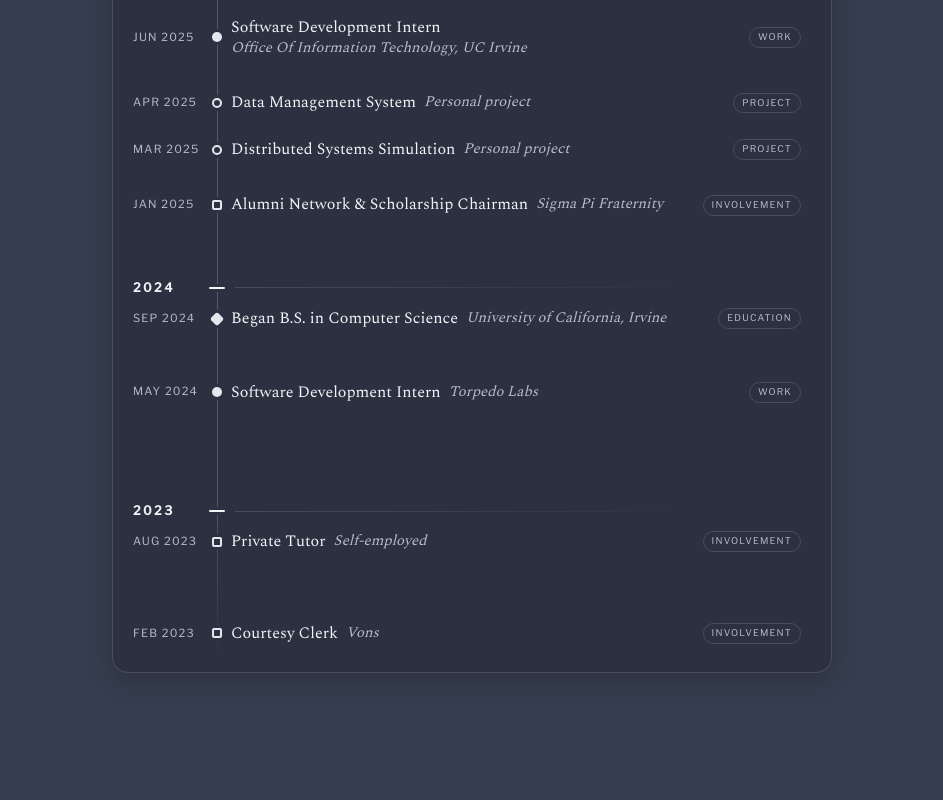
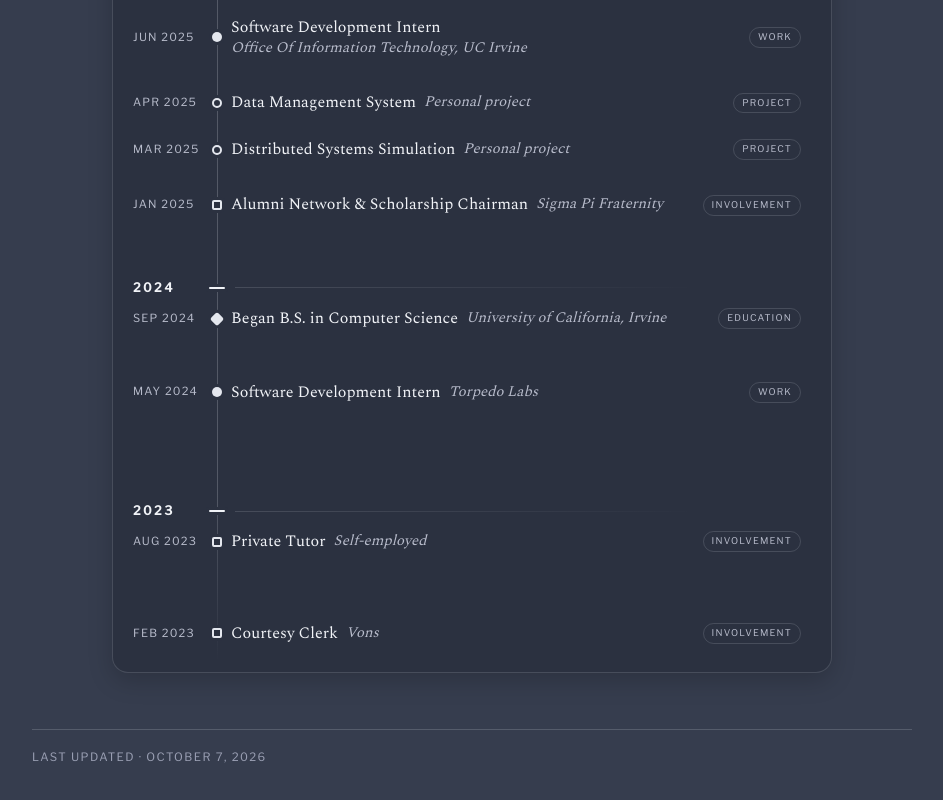
Before and after one commit to alieldaoushyuci/portfolio, a Next.js app: page /portfolio/ in a window 1280 px wide. Shown: the part 1255-2055 px from the top of the page, without its empty margins (168-1111 px from the left). Built offline with nearby package versions, Linux system fonts and the light colour scheme.

Commit message:
Improve pursuit video crops and maintain accurate per-page update dates

```diff
--- a/app/components/LastUpdated.jsx
+++ b/app/components/LastUpdated.jsx
@@ -1,12 +1,18 @@
 'use client';
 
 import { usePathname } from 'next/navigation';
+import { PAGE_UPDATES } from '@/data/page-updates';
 
 export default function LastUpdated() {
   const pathname = usePathname();
-  if (!pathname || pathname === '/') return null;
+  const route = pathname?.replace(/^\/portfolio(?=\/|$)/, '').replace(/\/$/, '') || '/';
+  const date = PAGE_UPDATES[route];
+  if (!date) return null;
+  const label = new Intl.DateTimeFormat('en-US', {
+    month: 'long', day: 'numeric', year: 'numeric', timeZone: 'UTC',
+  }).format(new Date(`${date}T12:00:00Z`));
 
   return (
-    <p className="last-updated">Last updated · October 3, 2026</p>
+    <p className="last-updated">Last updated · <time dateTime={date}>{label}</time></p>
   );
 }
--- a/app/globals.css
+++ b/app/globals.css
@@ -188,8 +188,8 @@ a {
   position: absolute;
   left: var(--video-left);
   top: var(--video-top);
-  width: 80%;
-  height: 80%;
+  width: var(--video-width);
+  height: var(--video-height);
   object-fit: cover;
   display: block;
   pointer-events: none;
@@ -202,11 +202,11 @@ a {
 }
 
 .pursuit-video.is-focused video {
-  left: 0;
-  top: 0;
-  width: 100%;
-  height: 100%;
-  object-fit: contain;
+  left: 4%;
+  top: 4%;
+  width: 92%;
+  height: 92%;
+  object-fit: cover;
 }
 
 .pursuit-video:focus-visible {
--- /dev/null
+++ b/src/data/page-updates.js
@@ -0,0 +1,11 @@
+// Last substantive page content/interaction edit, in America/Los_Angeles.
+// Shared styling, builds, and corrections to this footer do not reset dates.
+export const PAGE_UPDATES = {
+  '/': '2026-10-07',
+  '/about': '2026-10-08',
+  '/education': '2026-10-06',
+  '/experience': '2026-10-06',
+  '/involvement': '2026-10-07',
+  '/projects': '2026-10-06',
+  '/skills': '2026-10-06',
+};
```
Also changed, not shown: app/components/PursuitVideos.jsx (+13 -5 lines), 31 other files (tests, documents, lock files or other folders).
